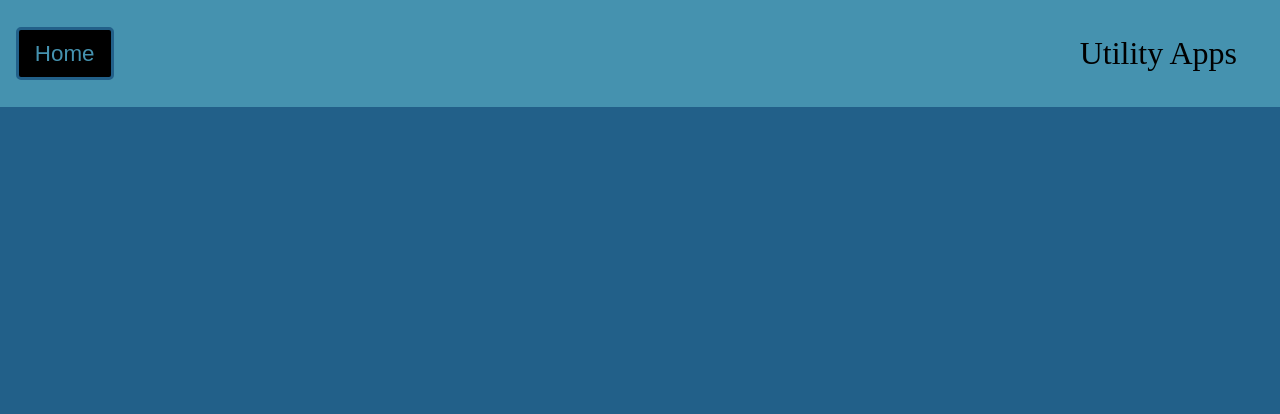
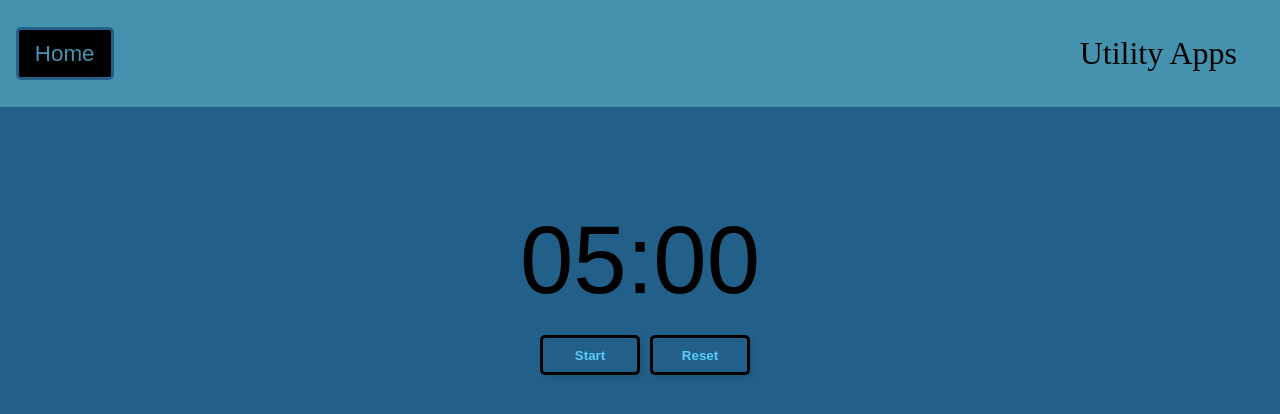
Before and after one commit to AggarwalChetan/utility-app, a React (Create React App) app: page /Timer in a window 1280 px wide. Shown: the top 414 px of the page. Built offline with nearby package versions, Linux system fonts and the light colour scheme.

Commit message:
Timer added

```diff
--- a/src/components/TApp.js
+++ b/src/components/TApp.js
@@ -3,10 +3,78 @@ import React from 'react';
 class TApp extends React.Component {
     constructor(props) {
         super(props);
+        this.state = { hr: 0, min: 5, sec: 0, setIntervalId: '', action: 'Start' };
     }
 
     homePage = () => {
         window.location = '/';
+    }
+
+    handleIncrement = () => {
+
+        if(this.state.min == '00' && this.state.sec == '00'){
+            return;
+        }
+
+        let data = this.state.sec;
+
+        if (data == '00') {
+            let minData = this.state.min;
+            --minData;
+            this.setState({ sec: 59, min: minData, hr: 0 });
+
+            // if (minData === 60) {
+            //     let hrData = this.state.hr;
+            //     ++hrData;
+            //     if (hrData === 24) {
+            //         this.setState({ sec: 0, min: 0, hr: 0 });
+            //     } else {
+            //         this.setState({ sec: 0, min: 0, hr: hrData });
+            //     }
+            // } else {
+            //     this.setState({ sec: 0, min: minData });
+            // }
+        } else {
+            -- data;
+            this.setState({ sec: data })
+        }
+
+
+
+    }
+
+    handleSetInterval = () => {
+        if (this.state.action === 'Start') {
+            let id = setInterval(this.handleIncrement, 1000);
+            this.setState({ setIntervalId: id, action: 'Stop' });
+        } else {
+            clearInterval(this.state.setIntervalId);
+            this.setState({ action: 'Start' });
+        }
+    }
+
+    handleClearInterval = () => {
+        clearInterval(this.state.setIntervalId);
+        this.setState({ hr: 0, min: 5, sec: 0, action: 'Start' })
+    }
+
+    handleDisplay = () => {
+        // let hrAns = this.state.hr;
+        // if (this.state.hr < 10) {
+        //     hrAns = '0' + hrAns;
+        // }
+
+        let minAns = this.state.min;
+        if (this.state.min < 10) {
+            minAns = '0' + minAns;
+        }
+
+        let secAns = this.state.sec;
+        if (this.state.sec < 10) {
+            secAns = '0' + secAns;
+        }
+
+        return minAns + ":" + secAns;
     }
 
     render() {
@@ -16,6 +84,15 @@ class TApp extends React.Component {
                     <button className="home-button" onClick={this.homePage}>Home</button>
                     <div className="utility-header">Utility Apps</div>
                 </header>
+                <div className="stopwatch-container">
+                    <div className="stopwatch">{this.handleDisplay()}</div>
+                    <div className="stopwatch-button-container">
+                        <button onClick={this.handleSetInterval}>{this.state.action}</button>
+                        <button onClick={this.handleClearInterval}>Reset</button>
+                    </div>
+
+
+                </div>
 
             </>
         )
```
